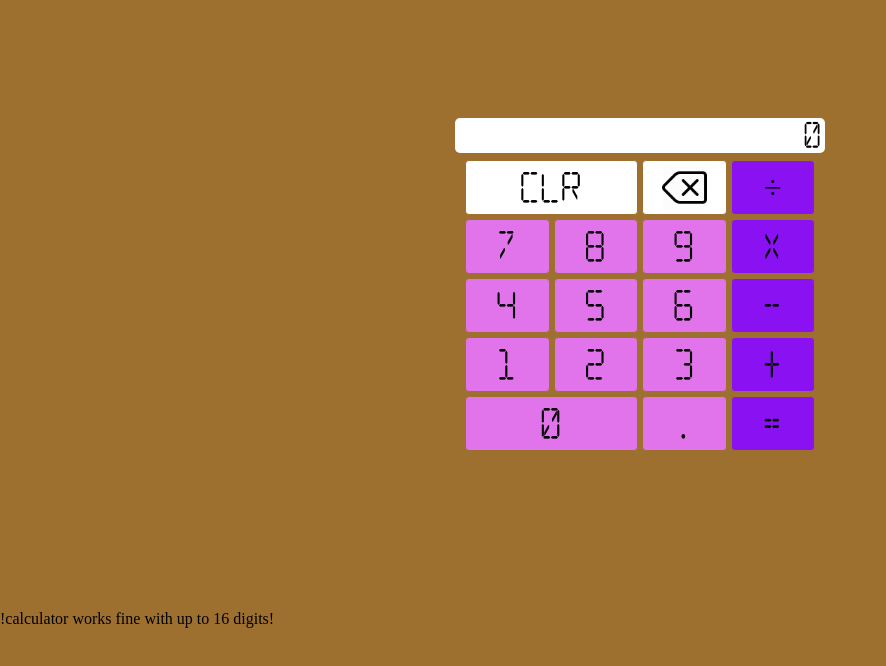
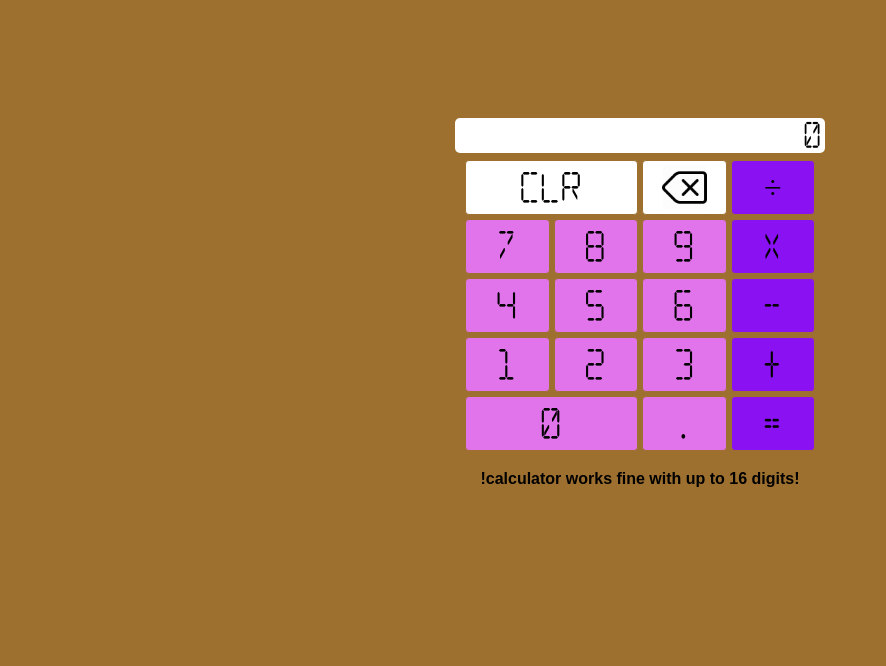
Before and after one commit to Magmusacy/calculator, a plain HTML site: page index.html in a window 1280 px wide. Shown: the whole page, without its empty margins (0-886 px from the left). Drawn offline with Linux system fonts and the light colour scheme.

Commit message:
styled precision id

```diff
--- a/style.css
+++ b/style.css
@@ -45,7 +45,9 @@ body button {
     grid-template-rows: repeat(5,1fr);
     grid-gap:4px;
     width:350px;
-    margin:12.5% auto;
+    height:100%;
+    margin:0 auto;
+    margin-top:12.5%;
 }
 #display {
     position:relative;
@@ -71,3 +73,11 @@ body button {
     grid-column-start:1;
     grid-column-end:3;
 }
+#precision p {
+    position:relative;
+    top:20px;
+    text-align:center;
+    font-weight: bold;
+    font-family:Arial, Helvetica, sans-serif;
+    font-size:16px;
+}
```
